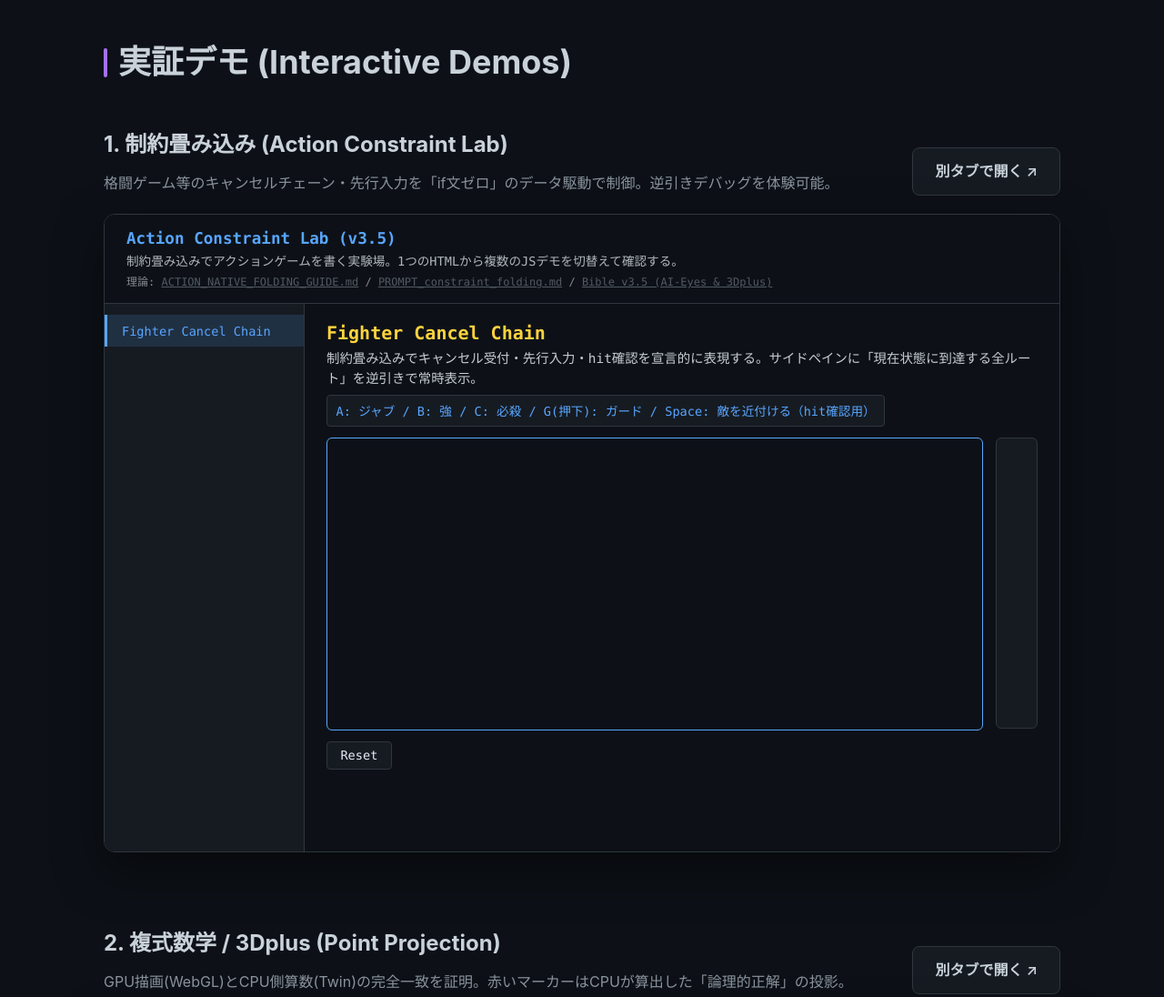
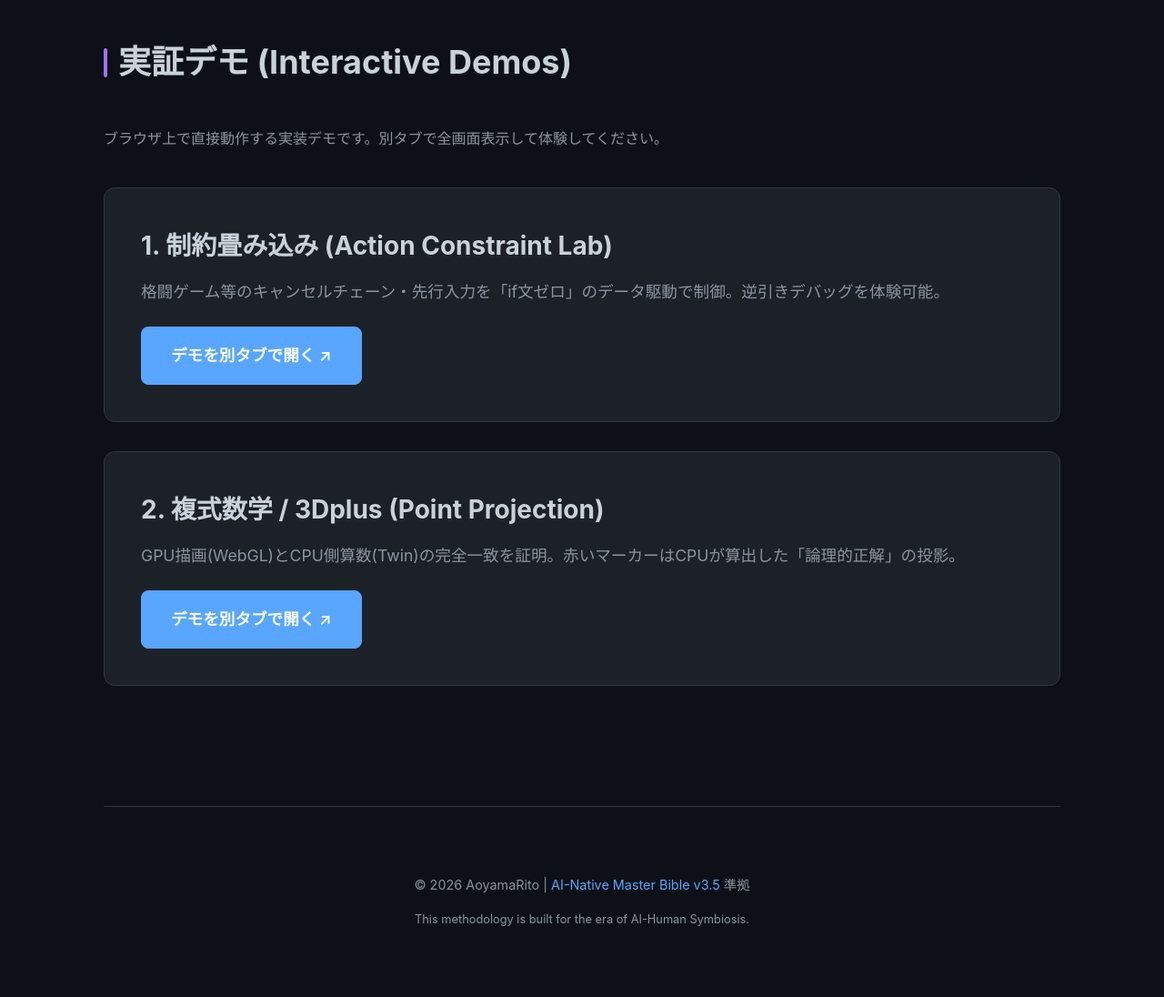
Before and after one commit to AoyamaRito/ai-desk, a plain HTML site: page index.html in a window 1280 px wide. Shown: the part 2960-4056 px from the top of the page at 91% size. Drawn offline with Linux system fonts and the light colour scheme; a script that the page names is missing.

Commit message:
style: Remove embedded iframes in favor of clean link cards for better UX

```diff
--- a/index.html
+++ b/index.html
@@ -176,38 +176,24 @@
     .manifesto-item p { margin: 0; color: var(--fg); }
 
     /* --- Demos --- */
-    .demo-block { margin-bottom: 80px; }
-    .demo-block:last-child { margin-bottom: 0; }
-    .demo-header {
+    .demo-block {
+      background: var(--bg-card);
+      border: 1px solid var(--border);
+      border-radius: 12px;
+      padding: 40px;
+      margin-bottom: 32px;
+      transition: transform 0.2s, box-shadow 0.2s;
       display: flex;
-      justify-content: space-between;
-      align-items: flex-end;
-      margin-bottom: 20px;
+      flex-direction: column;
+      gap: 24px;
     }
-    .demo-info h3 { margin: 0; font-size: 1.5rem; }
-    .demo-info p { margin: 8px 0 0; color: var(--fg-muted); }
-
-    .iframe-wrapper {
-      position: relative;
-      background: #000;
-      border-radius: 12px;
-      overflow: hidden;
-      border: 1px solid var(--border);
-      box-shadow: 0 20px 50px rgba(0,0,0,0.5);
+    .demo-block:hover {
+      transform: translateY(-4px);
+      box-shadow: 0 12px 30px rgba(0,0,0,0.4);
+      border-color: var(--accent);
     }
-    .iframe-wrapper iframe {
-      width: 100%;
-      height: 700px;
-      border: none;
-      display: block;
-    }
-    .fullscreen-btn {
-      position: absolute;
-      top: 12px;
-      right: 12px;
-      opacity: 0.6;
-    }
-    .fullscreen-btn:hover { opacity: 1; }
+    .demo-info h3 { margin: 0 0 12px 0; font-size: 1.75rem; color: var(--fg); }
+    .demo-info p { margin: 0; color: var(--fg-muted); font-size: 1.1rem; line-height: 1.6; }
 
     /* --- Code Block --- */
     pre {
@@ -231,7 +217,7 @@
     @media (max-width: 768px) {
       h1 { font-size: 2.5rem; }
       .manifesto-box { padding: 24px; }
-      .iframe-wrapper iframe { height: 500px; }
+      .demo-block { padding: 24px; }
     }
   </style>
 </head>
@@ -345,30 +331,25 @@ curl -X POST localhost:3000/input \
 
     <section id="demos">
       <h2>実証デモ (Interactive Demos)</h2>
+      <p style="color: var(--fg-muted); margin-bottom: 40px;">ブラウザ上で直接動作する実装デモです。別タブで全画面表示して体験してください。</p>
 
       <div class="demo-block">
-        <div class="demo-header">
         <div class="demo-info">
           <h3>1. 制約畳み込み (Action Constraint Lab)</h3>
           <p>格闘ゲーム等のキャンセルチェーン・先行入力を「if文ゼロ」のデータ駆動で制御。逆引きデバッグを体験可能。</p>
         </div>
-          <a href="actions/index.html" target="_blank" class="btn">別タブで開く ↗</a>
-        </div>
-        <div class="iframe-wrapper">
-          <iframe src="actions/index.html"></iframe>
+        <div>
+          <a href="actions/index.html" target="_blank" class="btn primary" style="font-size: 1.1rem; padding: 16px 32px;">デモを別タブで開く ↗</a>
         </div>
       </div>
 
       <div class="demo-block">
-        <div class="demo-header">
         <div class="demo-info">
           <h3>2. 複式数学 / 3Dplus (Point Projection)</h3>
           <p>GPU描画(WebGL)とCPU側算数(Twin)の完全一致を証明。赤いマーカーはCPUが算出した「論理的正解」の投影。</p>
         </div>
-          <a href="3dplus/examples/point-projection.html" target="_blank" class="btn">別タブで開く ↗</a>
-        </div>
-        <div class="iframe-wrapper">
-          <iframe src="3dplus/examples/point-projection.html"></iframe>
+        <div>
+          <a href="3dplus/examples/point-projection.html" target="_blank" class="btn primary" style="font-size: 1.1rem; padding: 16px 32px;">デモを別タブで開く ↗</a>
         </div>
       </div>
     </section>
```
Lines whose indentation alone changed are shown as unchanged.
